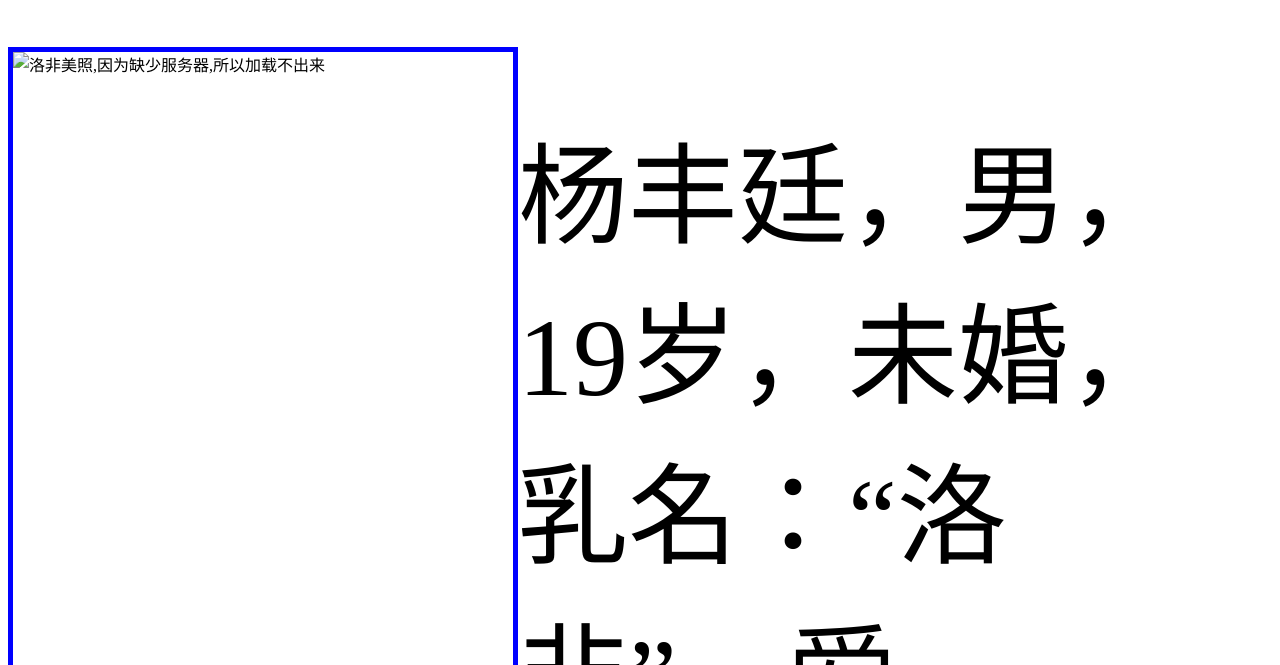
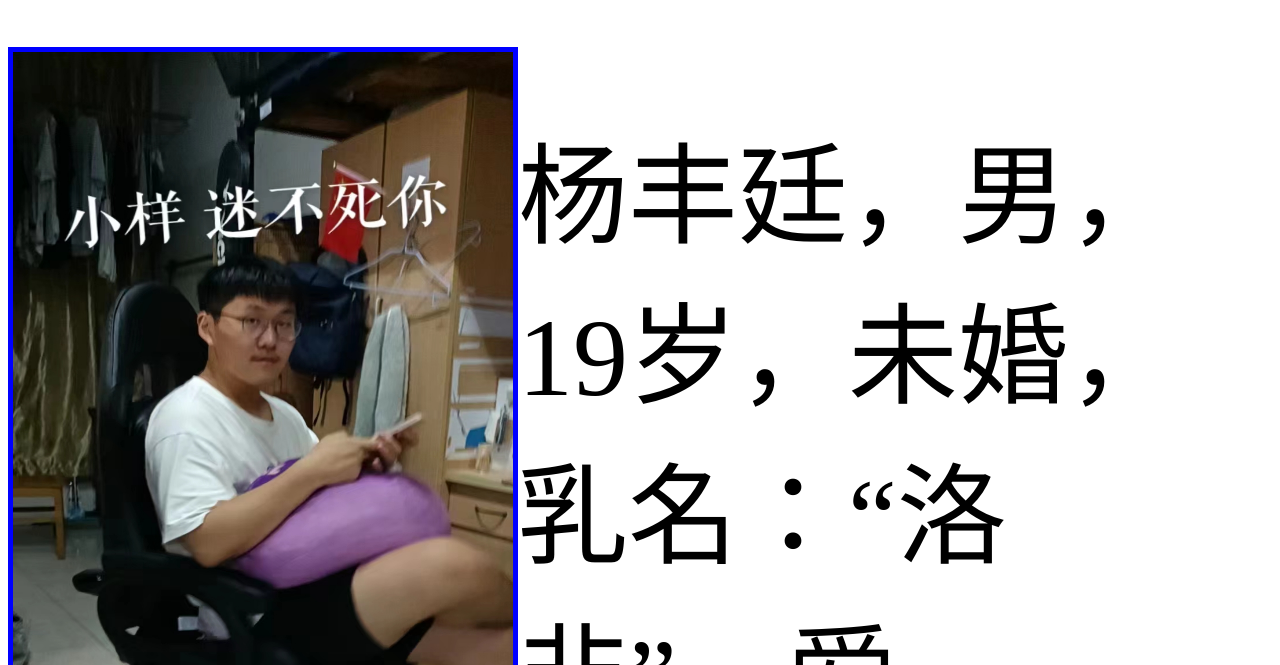
Before and after one commit to Qian5646/Qian.github.io, a plain HTML site: page index.html in a window 1280 px wide. Shown: the part 135-800 px from the top of the page. Drawn offline with Linux system fonts and the light colour scheme.

Commit message:
Update index.html

```diff
--- a/index.html
+++ b/index.html
@@ -168,7 +168,7 @@
 		clickEffect();
 	</script>
     <p id="name">5646宿舍官方网站欢迎您</p>
-    <img src="../img/1.jpg" alt="洛非美照,因为缺少服务器,所以加载不出来">
+    <img src="img1.jpg" alt="洛非美照,因为缺少服务器,所以加载不出来">
 	<p id="f">杨丰廷，男，19岁，未婚，乳名：“洛非”，爱好：“二次元”，平时喜欢赛博朋克发型，喜欢看腿,平时不抽烟不喝酒，无不良嗜好，纯情真男人，5646保护伞，泰州黑恶势力，至今单身，急需一位妹妹，释放自己。</p>
 </body>
 </html>
```
